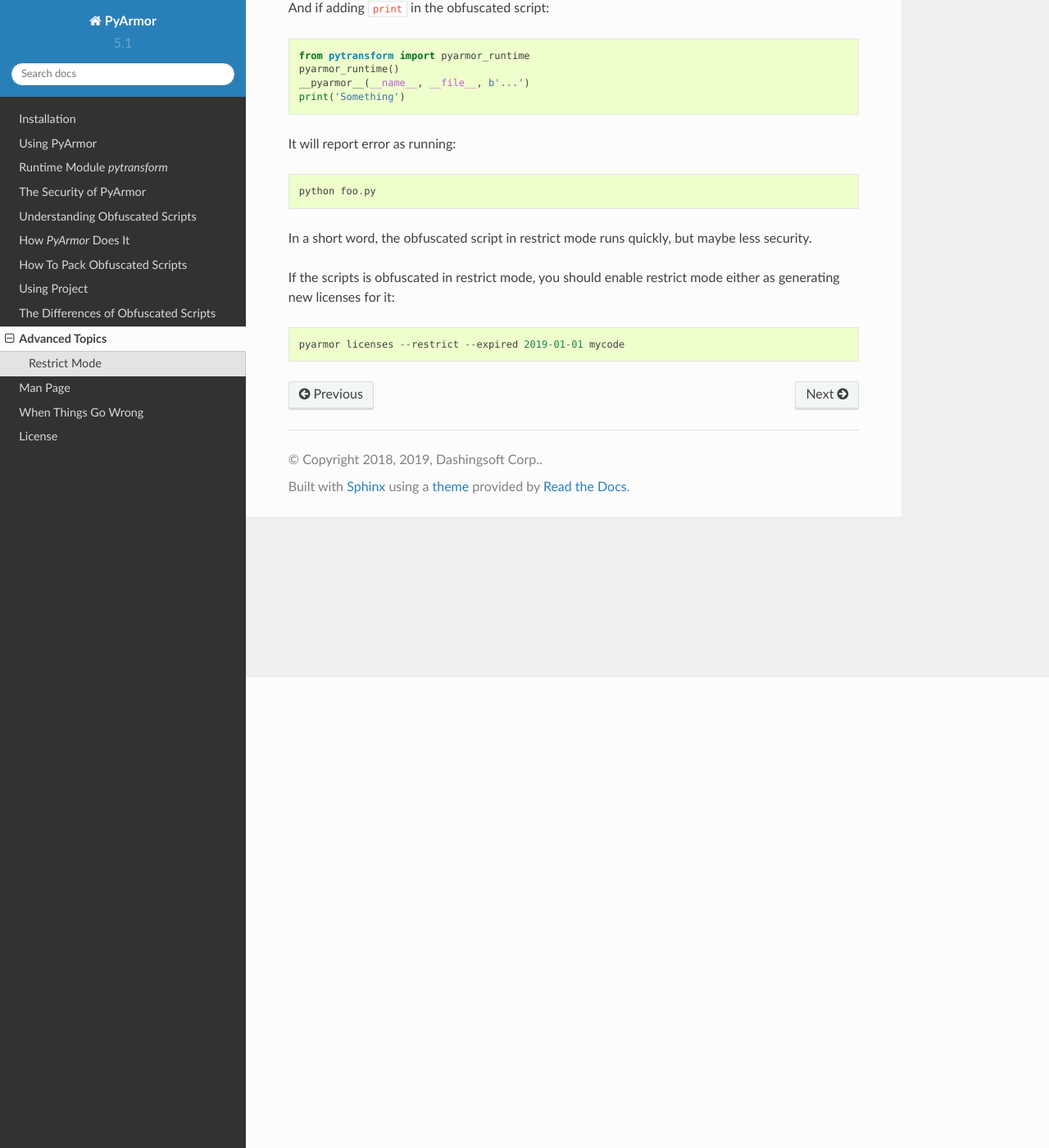
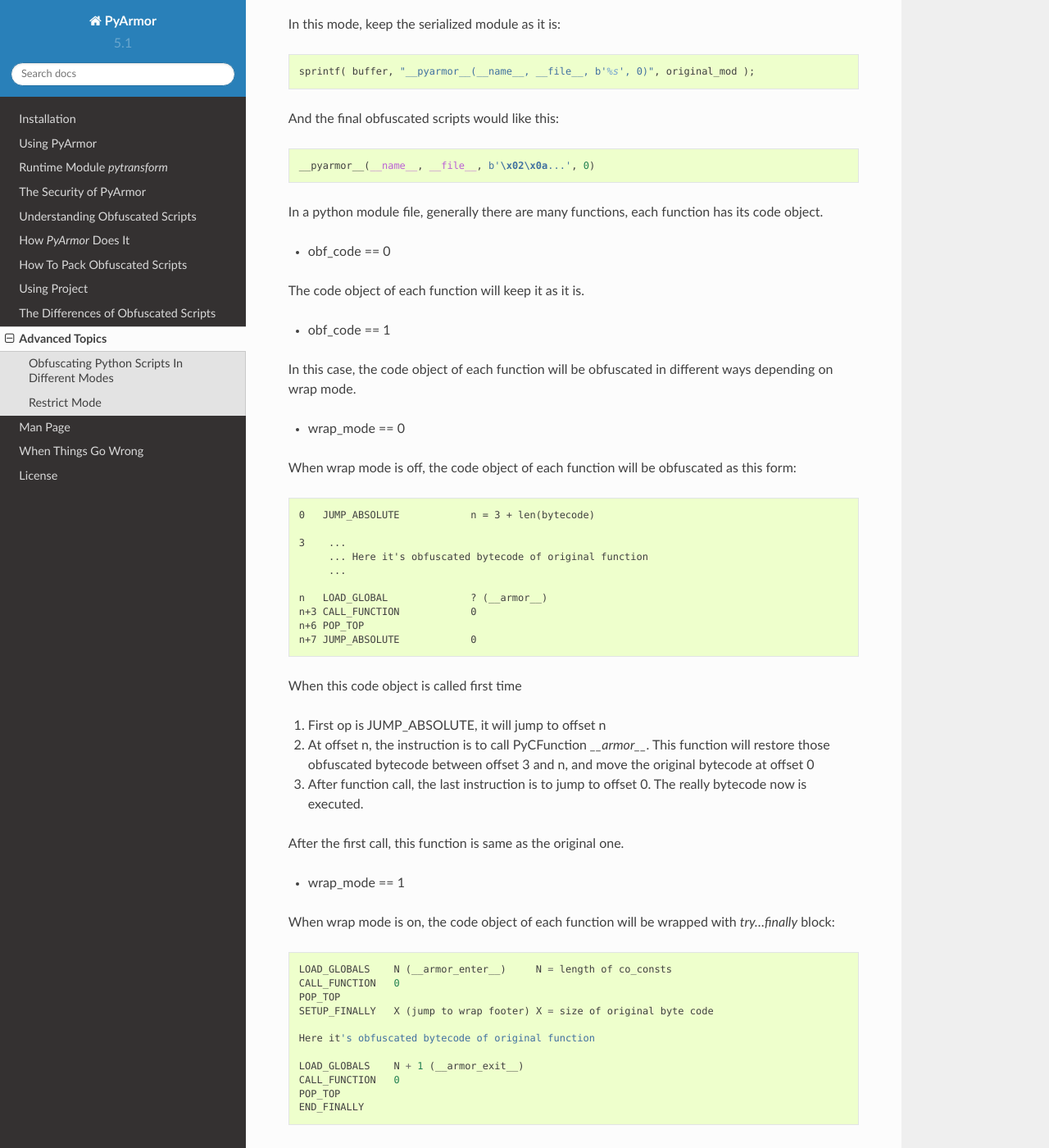
Before and after one commit to dashingsoft/pyarmor, a Sphinx documentation site: the page built from docs/advanced.rst, in a window 1280 px wide and 1400 px high, scrolled down 574 px. Shown: the whole window at 82% size. Built offline with Sphinx 7.4.7 and the Read the Docs theme 2.0.0, drawn with Linux system fonts in a browser that asks for light colours; some of the changed text lies outside the part shown.

Commit message:
Document modes

```diff
--- a/docs/advanced.rst
+++ b/docs/advanced.rst
@@ -3,10 +3,111 @@
 Advanced Topics
 ===============
 
+Obfuscating Python Scripts In Different Modes
+---------------------------------------------
+
+.. _obfuscating module mode:
+
+* obf_mod == 1
+
+The final obfuscated scripts would like this::
+
+    __pyarmor__(__name__, __file__, b'\x02\x0a...', 1)
+
+The third parameter is serialized code object of the Python
+script. It's generated by this way::
+
+    PyObject *co = Py_CompileString( source, filename, Py_file_input );
+    char *original_mod = marshal.dumps( co );
+    char *obfuscated_mod = obfuscate_algorithm( original_code  );
+    sprintf( buffer, "__pyarmor__(__name__, __file__, b'%s', 1)", obfuscated_mod );
+
+* obf_mod == 0
+
+In this mode, keep the serialized module as it is::
+
+    sprintf( buffer, "__pyarmor__(__name__, __file__, b'%s', 0)", original_mod );
+
+And the final obfuscated scripts would like this::
+
+    __pyarmor__(__name__, __file__, b'\x02\x0a...', 0)
+
+.. _obfuscating code mode:
+
+In a python module file, generally there are many functions, each
+function has its code object.
+
+* obf_code == 0
+
+The code object of each function will keep it as it is.
+
+* obf_code == 1
+
+In this case, the code object of each function will be obfuscated in
+different ways depending on wrap mode.
+
+.. _wrap mode:
+
+* wrap_mode == 0
+
+When wrap mode is off, the code object of each function will be
+obfuscated as this form::
+
+    0   JUMP_ABSOLUTE            n = 3 + len(bytecode)
+
+    3    ...
+         ... Here it's obfuscated bytecode of original function
+         ...
+
+    n   LOAD_GLOBAL              ? (__armor__)
+    n+3 CALL_FUNCTION            0
+    n+6 POP_TOP
+    n+7 JUMP_ABSOLUTE            0
+
+When this code object is called first time
+
+1. First op is JUMP_ABSOLUTE, it will jump to offset n
+
+2. At offset n, the instruction is to call PyCFunction
+   `__armor__`. This function will restore those obfuscated bytecode
+   between offset 3 and n, and move the original bytecode at offset 0
+
+3. After function call, the last instruction is to jump to
+   offset 0. The really bytecode now is executed.
+
+After the first call, this function is same as the original one.
+
+* wrap_mode == 1
+
+When wrap mode is on, the code object of each function will be wrapped
+with `try...finally` block::
+
+    LOAD_GLOBALS    N (__armor_enter__)     N = length of co_consts
+    CALL_FUNCTION   0
+    POP_TOP
+    SETUP_FINALLY   X (jump to wrap footer) X = size of original byte code
+
+    Here it's obfuscated bytecode of original function
+
+    LOAD_GLOBALS    N + 1 (__armor_exit__)
+    CALL_FUNCTION   0
+    POP_TOP
+    END_FINALLY
+
+When this code object is called each time
+
+1. `__armor_enter__` will restore the obfuscated bytecode
+
+2. Execute the real function code
+
+3. In the final block, `__armor_exit__` will obfuscate bytecode again.
+
 .. _restrict mode:
 
 Restrict Mode
 -------------
+
+**DEPRECATED: This concept will be removed soon, use :ref:`Wrap Mode` instead**
 
 |PyArmor| can obfuscate the scripts in restrict mode.
 
```
